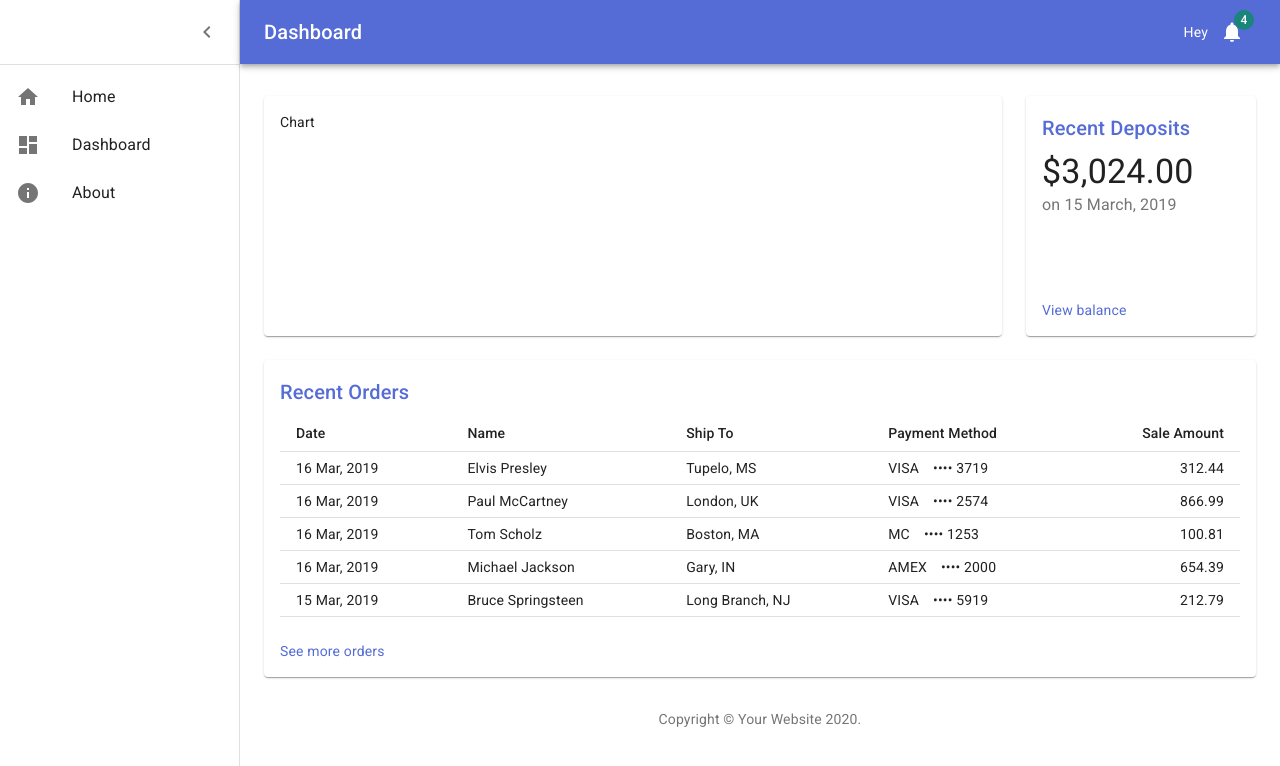
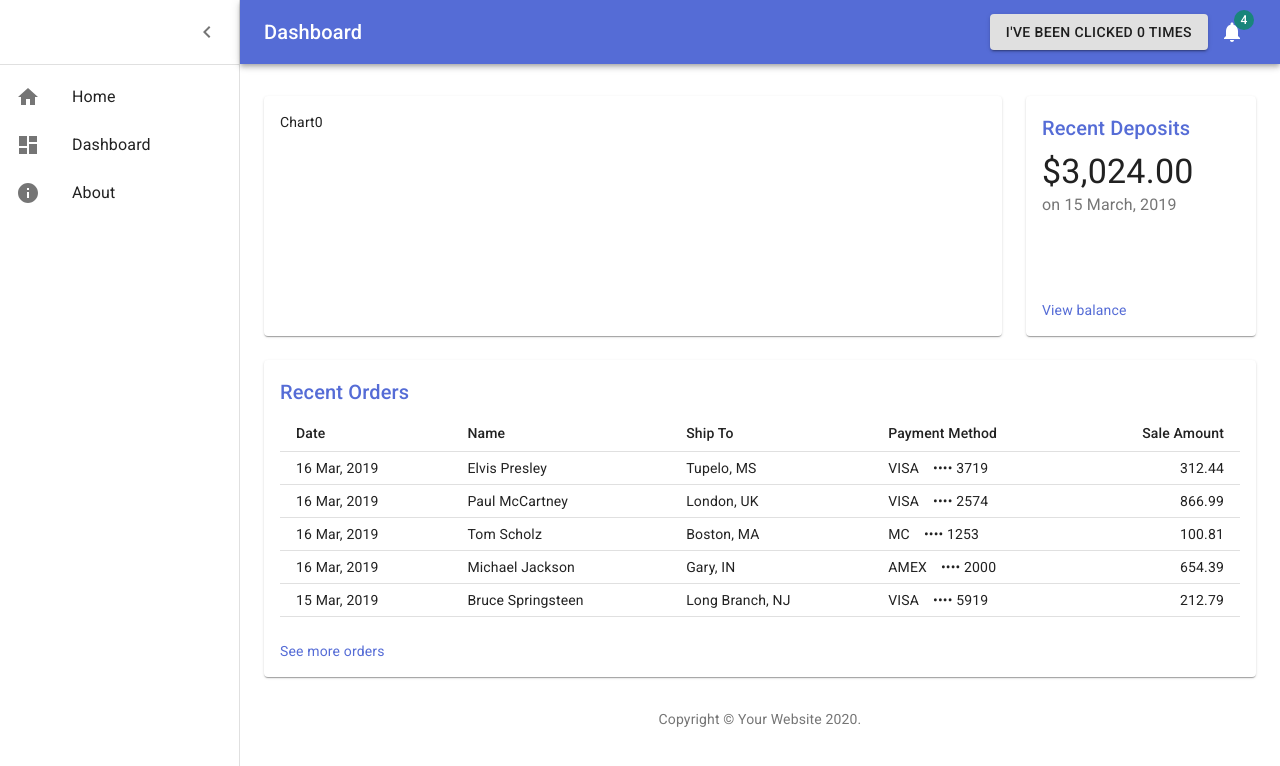
Before and after one commit to codeBelt/react-transporting-portals, a Next.js app: page /dashboard in a window 1280 px wide. Shown: the top 766 px of the page. Built offline with nearby package versions, Linux system fonts and the light colour scheme.

Commit message:
PortalIn PortalOut

```diff
--- a/src/components/shared/main-layout/MainLayout.tsx
+++ b/src/components/shared/main-layout/MainLayout.tsx
@@ -15,7 +15,7 @@ import NotificationsIcon from '@material-ui/icons/Notifications';
 import { MainNavigation } from '../main-navigation/MainNavigation';
 import { Copyright } from '../copyright/Copyright';
 import { useMainLayoutStyles } from './MainLayout.styles';
-import { DisplayPortal, PortalProvider } from '../portals/portals';
+import { PortalOut, PortalProvider } from '../portals/portals';
 import { PortalType } from '../portals/portals.constants';
 
 interface IProps {
@@ -49,7 +49,7 @@ export const MainLayout: React.FC<IProps> = (props) => {
             <Typography component="h1" variant="h6" color="inherit" noWrap className={classes.title}>
               {props.title}
             </Typography>
-            <DisplayPortal portType={PortalType.AppBar} />
+            <PortalOut portType={PortalType.AppBar} />
             <IconButton color="inherit">
               <Badge badgeContent={4} color="secondary">
                 <NotificationsIcon />
--- a/src/components/shared/portals/portals.tsx
+++ b/src/components/shared/portals/portals.tsx
@@ -39,7 +39,7 @@ interface IProps {
   portType: PortalType;
 }
 
-export const InternalPortal: React.FC<IProps> = (props) => {
+export const PortalIn: React.FC<IProps> = (props) => {
   const { addPortalItem, removePortalItem } = useContext(PortalContext);
 
   useEffect(() => {
@@ -51,7 +51,7 @@ export const InternalPortal: React.FC<IProps> = (props) => {
   return null;
 };
 
-export const DisplayPortal: React.FC<IProps> = (props) => {
+export const PortalOut: React.FC<IProps> = (props) => {
   const { portalMap } = useContext(PortalContext);
 
   return (portalMap.get(props.portType) as ReactElement) || null;
--- a/src/components/views/dashboard/DashboardPage.tsx
+++ b/src/components/views/dashboard/DashboardPage.tsx
@@ -1,24 +1,29 @@
-import React from 'react';
+import React, { useState } from 'react';
 import clsx from 'clsx';
 import { Grid } from '@material-ui/core';
 import Paper from '@material-ui/core/Paper';
 import Deposits from './components/Deposits';
 import Orders from './components/Orders';
 import { useDashboardPageStyles } from './DashboardPage.styles';
-import { InternalPortal } from '../../shared/portals/portals';
+import { PortalIn } from '../../shared/portals/portals';
 import { PortalType } from '../../shared/portals/portals.constants';
+import Button from '@material-ui/core/Button';
 
 export const DashboardPage = () => {
   const classes = useDashboardPageStyles();
   const fixedHeightPaper = clsx(classes.paper, classes.fixedHeight);
 
+  const [count, setCount] = useState(0);
+
   return (
     <Grid container spacing={3}>
-      <InternalPortal portType={PortalType.AppBar}>
-        <div>Hey</div>
-      </InternalPortal>
+      <PortalIn portType={PortalType.AppBar}>
+        <Button variant="contained" onClick={() => setCount(count + 1)}>
+          I've been clicked {count} times
+        </Button>
+      </PortalIn>
       <Grid item xs={12} md={8} lg={9}>
-        <Paper className={fixedHeightPaper}>Chart</Paper>
+        <Paper className={fixedHeightPaper}>Chart{count}</Paper>
       </Grid>
       <Grid item xs={12} md={4} lg={3}>
         <Paper className={fixedHeightPaper}>
```
